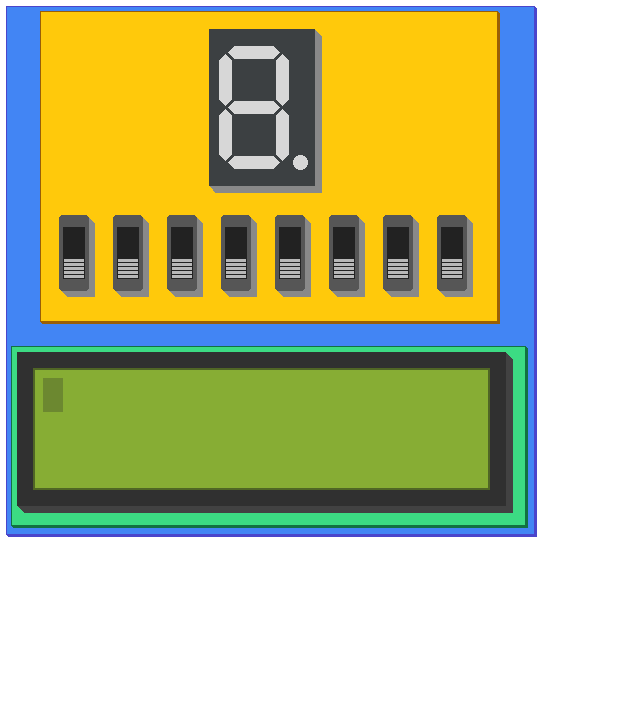
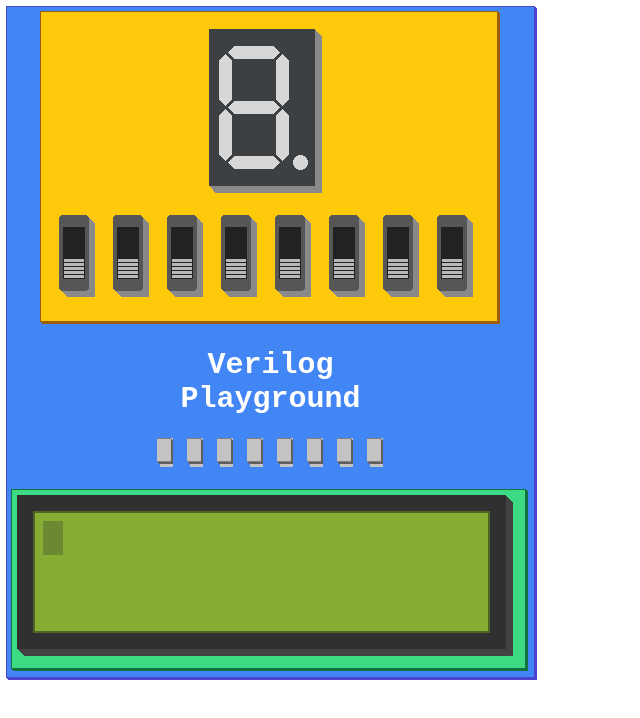
Before and after one commit to verilog-playground/verilog-playground.github.io, a React (Create React App) app: page / in a window 1280 px wide. Shown: the top 718 px of the page, without its empty margins (0-640 px from the left). Built offline with nearby package versions, Linux system fonts and the light colour scheme.

Commit message:
Propagate values

```diff
--- a/src/App.tsx
+++ b/src/App.tsx
@@ -1,9 +1,17 @@
+import React from 'react';
 import MainBoard from './simulator/MainBoard';
 
 function App() {
+  const [value, setValue] = React.useState(0);
+
   return (
     <div>
-      <MainBoard />
+      <MainBoard
+        sevenSegmentsDisplayValue={value}
+        switchesDefaultValue={value}
+        ledsValue={value}
+        onSwitchesChange={(value) => setValue(value)}
+      />
     </div>
   );
 }
--- /dev/null
+++ b/src/simulator/Led.module.css
@@ -0,0 +1,4 @@
+.Led {
+  margin-top: -2px;
+  margin-left: -2px;
+}
--- /dev/null
+++ b/src/simulator/Led.tsx
@@ -0,0 +1,19 @@
+import ledOnSrc from './images/led-on.png';
+import ledOffSrc from './images/led-off.png';
+import styles from './Led.module.css';
+
+interface LedProps {
+  readonly state: 'on' | 'off';
+}
+
+function Led(props: LedProps) {
+  return (
+    <img
+      className={styles.Led}
+      alt={`led ${props.state}`}
+      src={props.state === 'on' ? ledOnSrc : ledOffSrc}
+    />
+  );
+}
+
+export default Led;
--- /dev/null
+++ b/src/simulator/Leds.module.css
@@ -0,0 +1,5 @@
+.Leds {
+  display: grid;
+  column-gap: 16px;
+  grid-template-columns: repeat(8, min-content);
+}
--- /dev/null
+++ b/src/simulator/Leds.tsx
@@ -0,0 +1,28 @@
+import Led from './Led';
+import styles from './Leds.module.css';
+
+interface LedsProps {
+  readonly value: number;
+}
+
+function Leds(props: LedsProps) {
+  const getStateAtIndex = (index: number) => {
+    const on = ((props.value >> index) & 1) === 1;
+
+    return on ? 'on' : 'off';
+  };
+
+  const renderLeds = () => {
+    const leds = [];
+
+    for (let i = 7; i >= 0; i--) {
+      leds.push(<Led state={getStateAtIndex(i)} />);
+    }
+
+    return leds;
+  };
+
+  return <div className={styles.Leds}>{renderLeds()}</div>;
+}
+
+export default Leds;
--- a/src/simulator/MainBoard.tsx
+++ b/src/simulator/MainBoard.tsx
@@ -1,12 +1,28 @@
 import BottomBoard from './BottomBoard';
 import TopBoard from './TopBoard';
 import styles from './MainBoard.module.css';
+import Leds from './Leds';
+import VerilogPlayground from './VerilogPlayground';
 
-function MainBoard() {
+interface MainBoardProps {
+  readonly sevenSegmentsDisplayValue: number;
+  readonly switchesDefaultValue: number;
+  readonly ledsValue: number;
+
+  onSwitchesChange?(value: number): void;
+}
+
+function MainBoard(props: MainBoardProps) {
   return (
     <div className={styles.MainBoard}>
       <div className={styles.Content}>
-        <TopBoard />
+        <TopBoard
+          sevenSegmentsDisplayValue={props.sevenSegmentsDisplayValue}
+          switchesDefaultValue={props.switchesDefaultValue}
+          onSwitchesChange={props.onSwitchesChange}
+        />
+        <VerilogPlayground />
+        <Leds value={props.ledsValue} />
         <BottomBoard />
       </div>
     </div>
--- a/src/simulator/Switch.tsx
+++ b/src/simulator/Switch.tsx
@@ -1,6 +1,6 @@
 import React from 'react';
+import switchOnSrc from './images/switch-on.png';
 import switchOffSrc from './images/switch-off.png';
-import switchOnSrc from './images/switch-on.png';
 import styles from './Switch.module.css';
 
 interface SwitchProps {
--- a/src/simulator/Switches.tsx
+++ b/src/simulator/Switches.tsx
@@ -3,12 +3,12 @@ import Switch from './Switch';
 import styles from './Switches.module.css';
 
 interface SwitchesProps {
-  readonly value?: number;
+  readonly defaultValue?: number;
   onChange?(value: number): void;
 }
 
 function Switches(props: SwitchesProps) {
-  const [value, setValue] = React.useState(props.value ?? 0);
+  const [value, setValue] = React.useState(props.defaultValue ?? 0);
 
   const onChange = (value: number) => {
     setValue(value);
@@ -26,7 +26,7 @@ function Switches(props: SwitchesProps) {
   const renderSwitches = () => {
     const switches = [];
 
-    for (let i = 0; i < 8; i++) {
+    for (let i = 7; i >= 0; i--) {
       switches.push(
         <Switch
           key={i}
--- a/src/simulator/TopBoard.tsx
+++ b/src/simulator/TopBoard.tsx
@@ -2,12 +2,22 @@ import styles from './TopBoard.module.css';
 import SevenSegmentDisplay from './SevenSegmentsDisplay';
 import Switches from './Switches';
 
-function TopBoard() {
+interface TopBoardProps {
+  readonly sevenSegmentsDisplayValue: number;
+  readonly switchesDefaultValue: number;
+
+  onSwitchesChange?(value: number): void;
+}
+
+function TopBoard(props: TopBoardProps) {
   return (
     <div className={styles.TopBoard}>
       <div className={styles.Content}>
-        <SevenSegmentDisplay value={0} />
-        <Switches />
+        <SevenSegmentDisplay value={props.sevenSegmentsDisplayValue} />
+        <Switches
+          defaultValue={props.switchesDefaultValue}
+          onChange={props.onSwitchesChange}
+        />
       </div>
     </div>
   );
--- /dev/null
+++ b/src/simulator/VerilogPlayground.module.css
@@ -0,0 +1,8 @@
+.VerilogPlayground {
+  margin: 0;
+  text-align: center;
+  font-size: 30px;
+  font-weight: bold;
+  font-family: 'Roboto Mono', monospace;
+  color: white;
+}
--- /dev/null
+++ b/src/simulator/VerilogPlayground.tsx
@@ -0,0 +1,13 @@
+import styles from './VerilogPlayground.module.css';
+
+function VerilogPlayground() {
+  return (
+    <p className={styles.VerilogPlayground}>
+      Verilog
+      <br />
+      Playground
+    </p>
+  );
+}
+
+export default VerilogPlayground;
```
Also changed, not shown: src/simulator/images/led-off.png (added), src/simulator/images/led-on.png (added).
